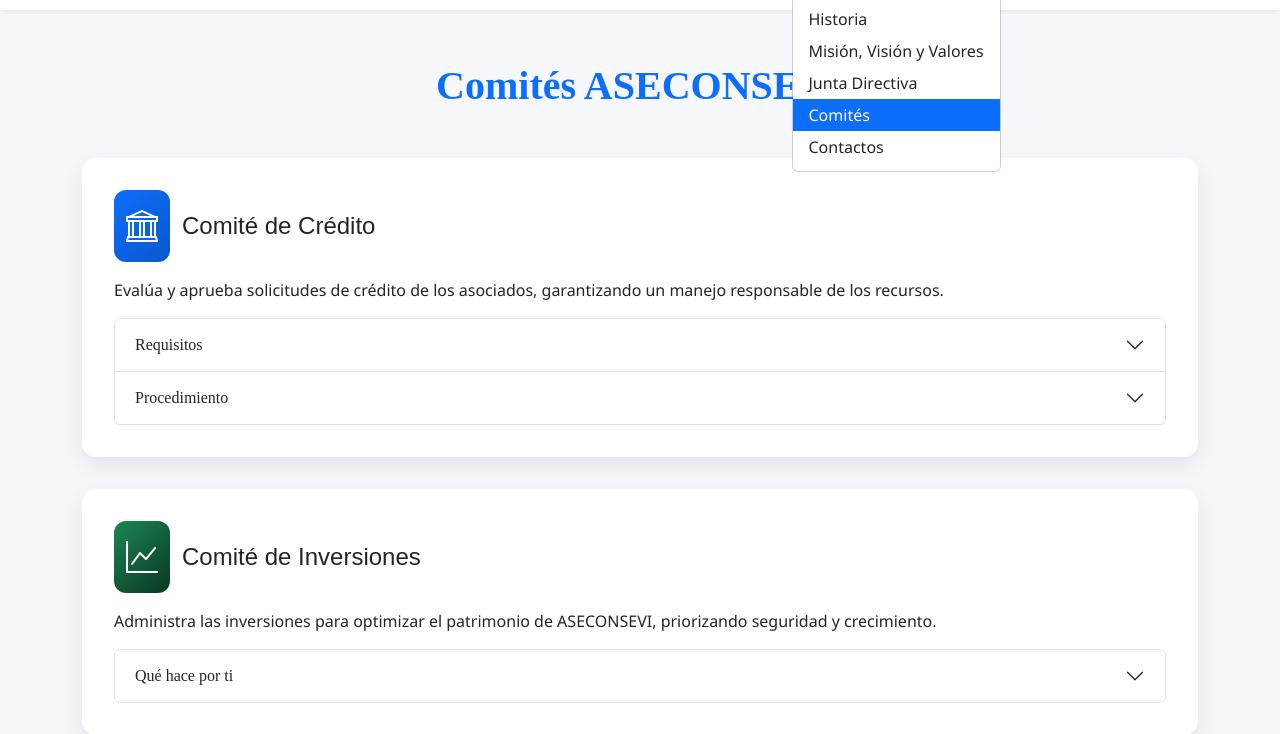
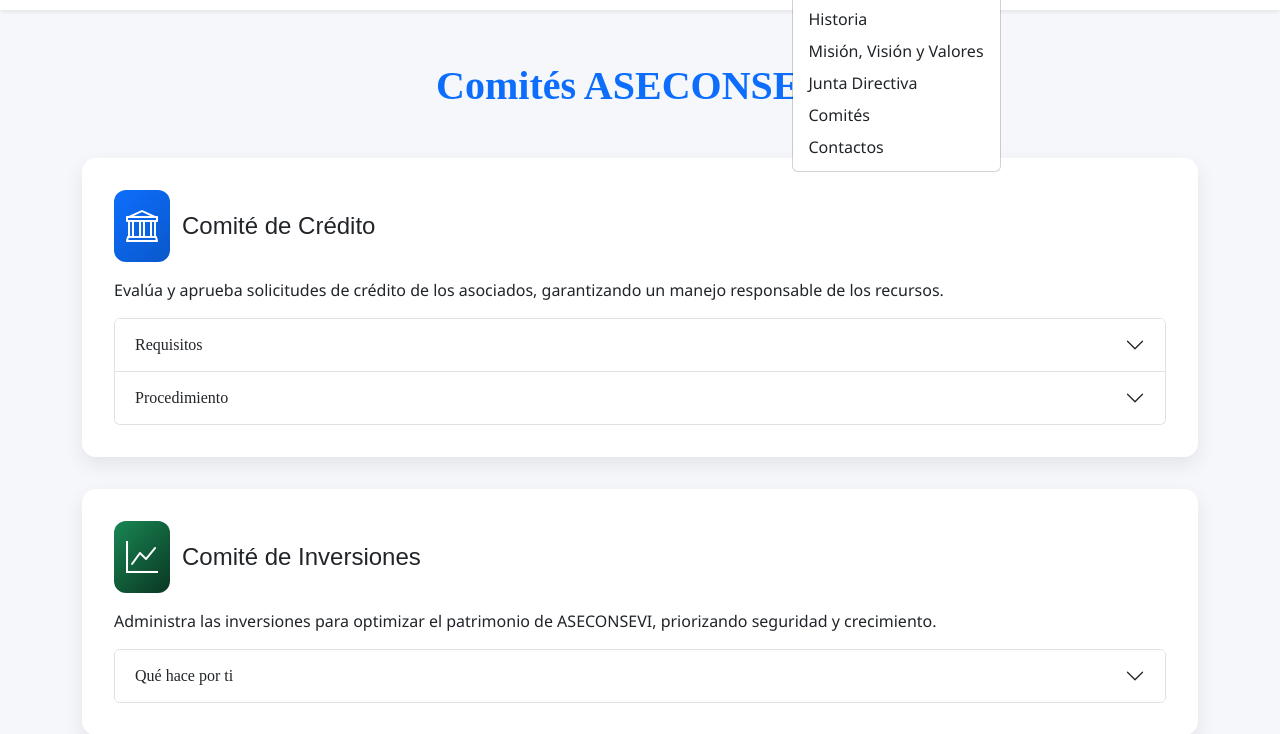
Before and after one commit to aseconsevi1994-stack/Asecon.Prueba, a plain HTML site: page html/comite.html in a window 1280 px wide. Both pictures are taken after a click on the button "Quiénes somos". Shown: the part 66-800 px from the top of the page. Drawn offline with nearby package versions, Linux system fonts and the light colour scheme.

Commit message:
Update comite.html

```diff
--- a/html/comite.html
+++ b/html/comite.html
@@ -76,7 +76,7 @@
               <li><a class="dropdown-item" href="/html/historia.html">Historia</a></li>
               <li><a class="dropdown-item" href="/html/misión.html">Misión, Visión y Valores</a></li>
               <li><a class="dropdown-item" href="/html/Junta.directiva.html">Junta Directiva</a></li>
-              <li><a class="dropdown-item active" href="/html/comite.html">Comités</a></li>
+              <li><a class="dropdown-item" active" href="/html/comite.html">Comités</a></li>
               <li><a class="dropdown-item" href="/html/contactos.html">Contactos</a></li>
             </ul>
           </li>
```
